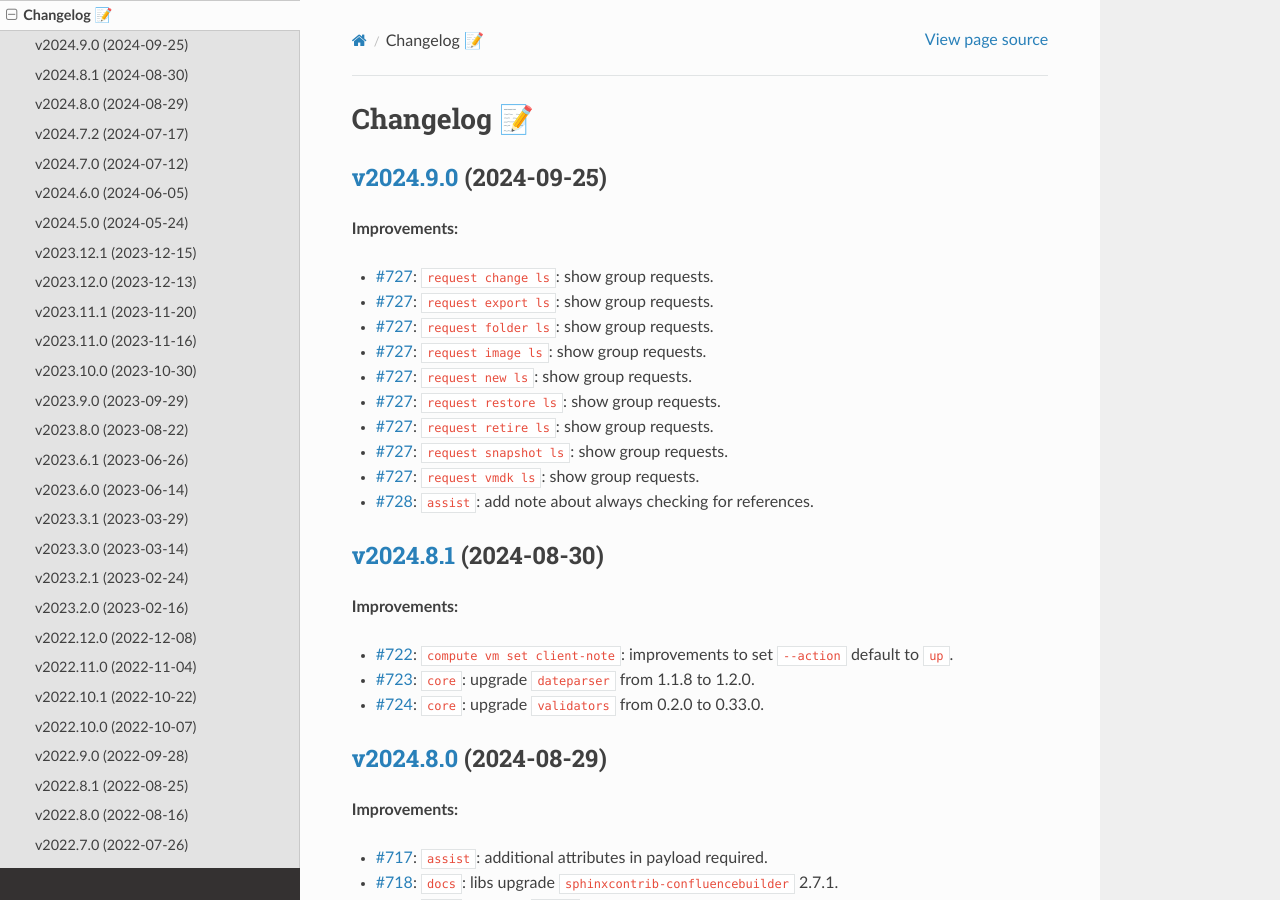
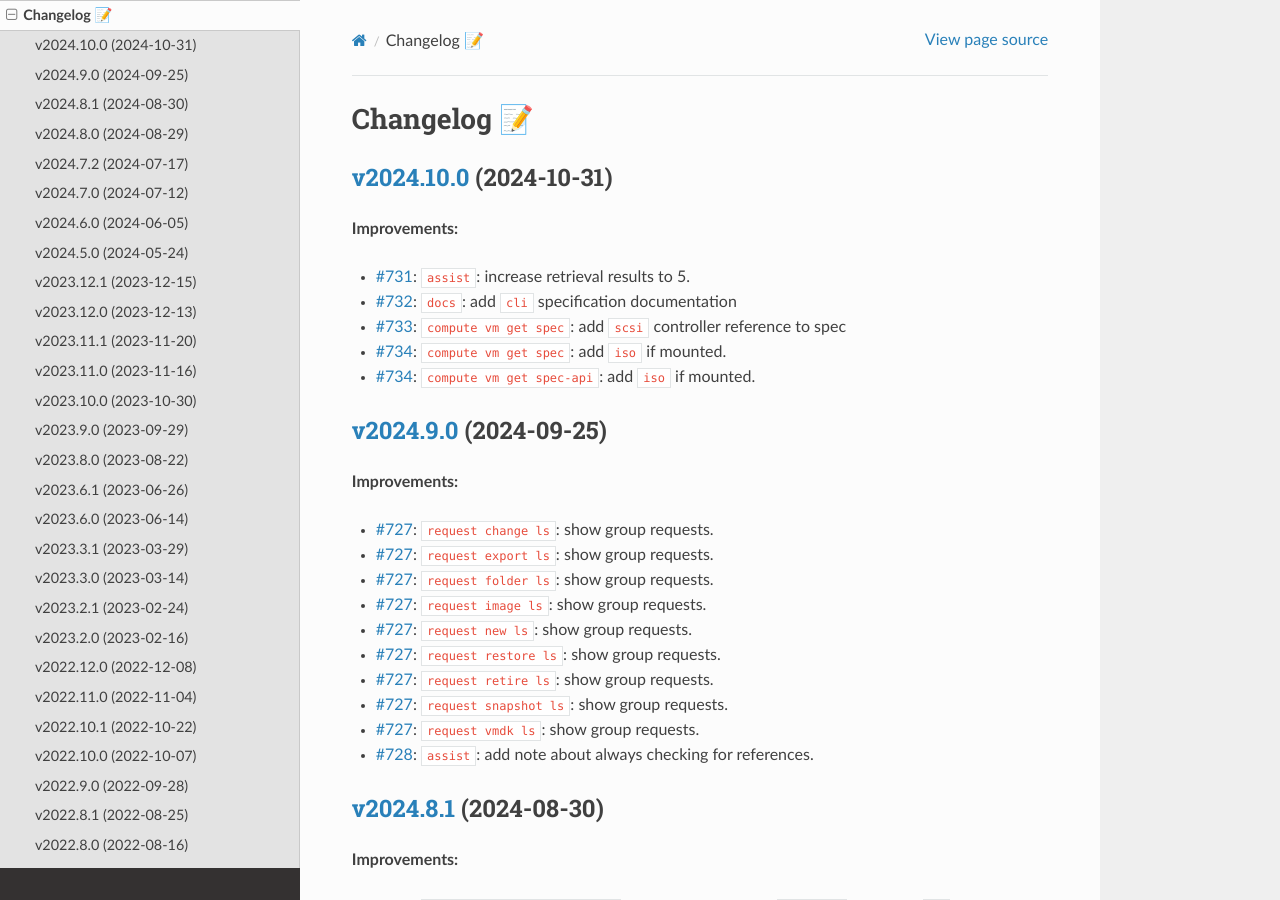
Before and after one commit to EIS-ITS/vss-cli, a Sphinx documentation site: the page built from docs/changelog.rst, in a window 1280 px wide and 900 px high. Built offline with Sphinx 7.4.7 and the Read the Docs theme 3.1.0, drawn with Linux system fonts in a browser that asks for light colours; the version number could not be read and is left out.

Commit message:
Issue #735: 🎉Version release v2024.10.0 - fixes #735

```diff
--- a/docs/changelog.rst
+++ b/docs/changelog.rst
@@ -1,5 +1,15 @@
 Changelog 📝
 ============
+
+`v2024.10.0 <https://gitlab-ee.eis.utoronto.ca/vss/vss-cli/tags/v2024.10.0>`_ (2024-10-31)
+------------------------------------------------------------------------------------------
+**Improvements:**
+
+- `#731 <https://gitlab-ee.eis.utoronto.ca/vss/vss-cli/issues/731>`_: ``assist``: increase retrieval results to 5.
+- `#732 <https://gitlab-ee.eis.utoronto.ca/vss/vss-cli/issues/732>`_: ``docs``: add ``cli`` specification documentation
+- `#733 <https://gitlab-ee.eis.utoronto.ca/vss/vss-cli/issues/733>`_: ``compute vm get spec``: add ``scsi`` controller reference to spec
+- `#734 <https://gitlab-ee.eis.utoronto.ca/vss/vss-cli/issues/734>`_: ``compute vm get spec``: add ``iso`` if mounted.
+- `#734 <https://gitlab-ee.eis.utoronto.ca/vss/vss-cli/issues/734>`_: ``compute vm get spec-api``: add ``iso`` if mounted.
 
 `v2024.9.0 <https://gitlab-ee.eis.utoronto.ca/vss/vss-cli/tags/v2024.9.0>`_ (2024-09-25)
 ------------------------------------------------------------------------------------------
```
Also changed, not shown: CHANGELOG.md (+13 -3 lines), .bumpversion.cfg, 7 other files.
